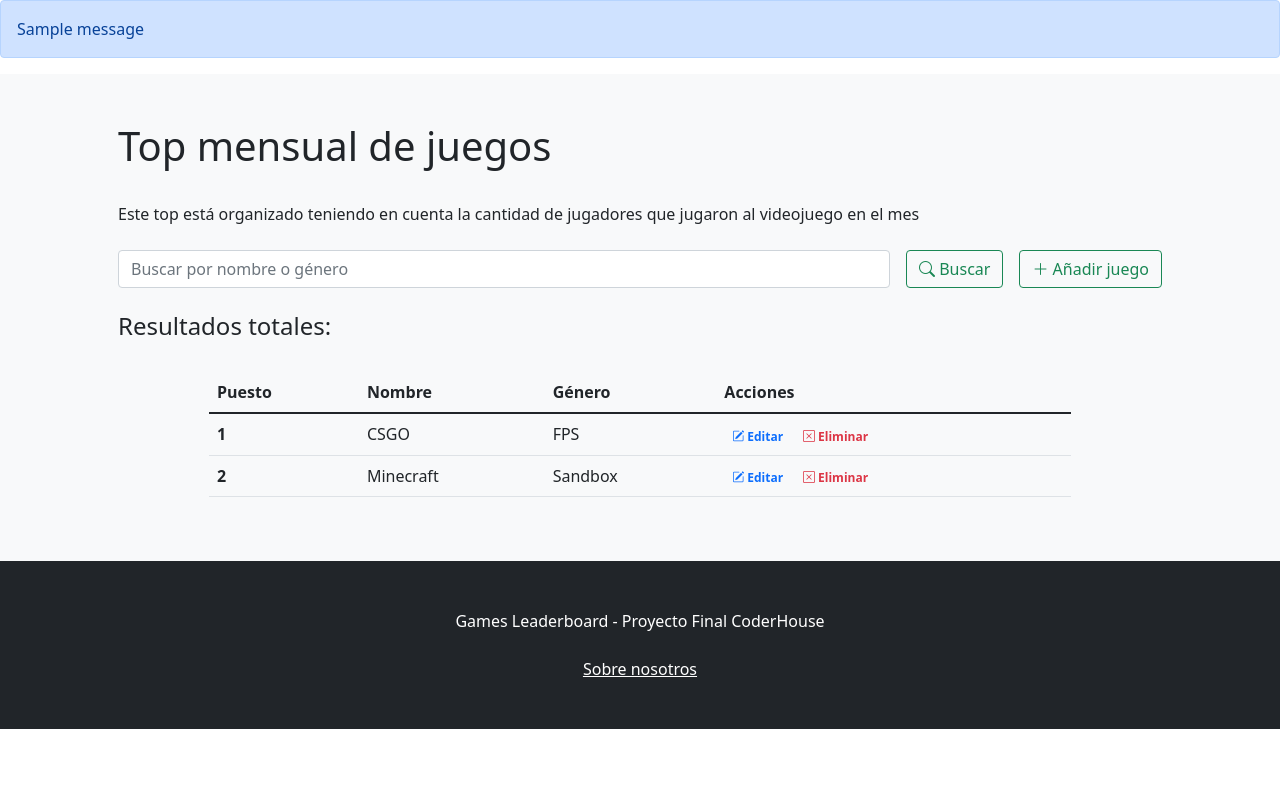
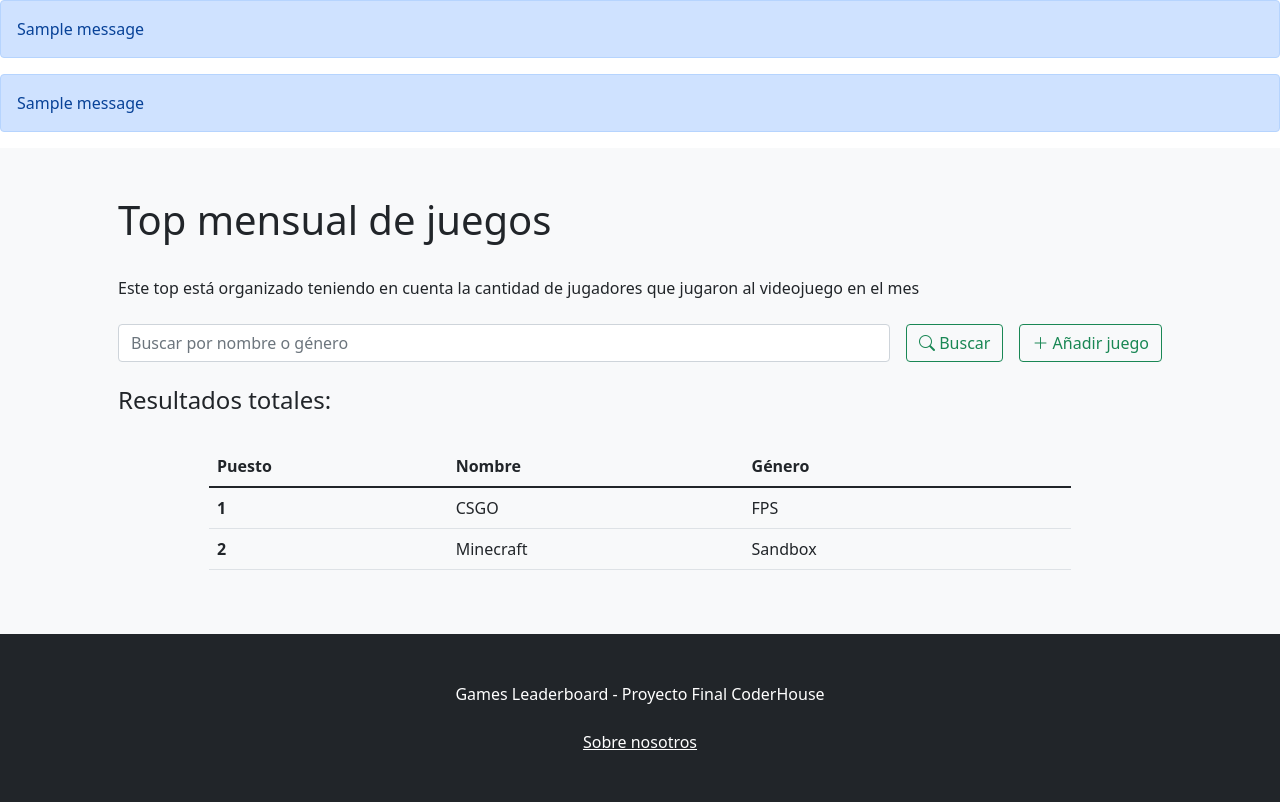
Before and after one commit to juan-alejo/ProyectoFinal, a Django app: page /app/juegos/ in a window 1280 px wide. Shown: the part 58-860 px from the top of the page. Before the commit the page ends 787 px from the top, so only its background shows below. Run offline with Django 4.2, Linux system fonts and the light colour scheme; data comes from the database, SQL or seed files in the repository; both versions use the stored data as it was after the commit; one stand-in notice (Sample message) is shown; some libraries are stand-ins or nearby versions.

Commit message:
action forms only for admins

```diff
--- a/ProyectoFinalApp/templates/ProyectoFinalApp/base.html
+++ b/ProyectoFinalApp/templates/ProyectoFinalApp/base.html
@@ -46,6 +46,14 @@
             </div>
         </nav>
 
+        {% for message in messages %}
+        <div class="container-fluid p-0">
+            <div class="alert {{ message.tags }} alert-primary" role="alert" >
+                {{ message }}
+            </div>
+        </div>
+        {% endfor %}
+
         {% block contenidoPagina %}
 
         {% endblock %}
--- a/ProyectoFinalApp/templates/ProyectoFinalApp/juegos.html
+++ b/ProyectoFinalApp/templates/ProyectoFinalApp/juegos.html
@@ -50,7 +50,9 @@
                             <th scope="col">Puesto</th>
                             <th scope="col">Nombre</th>
                             <th scope="col">Género</th>
+                            {% if user.is_superuser %}
                             <th scope="col">Acciones</th>
+                            {% endif %}
                         </tr>
                     </thead>
                     <tbody>
@@ -61,8 +63,10 @@
                                 <td>{{juego.nombre}}</td>
                                 <td>{{juego.genero}}</td>
                                 <td>
+                                    {% if user.is_superuser %}
                                     <a href="{% url 'editarJuego' juego.id %}" class="text-primary badge badge-primary text-decoration-none"> <i class="bi bi-pencil-square"></i> Editar</a>
                                     <a href="{% url 'juegoDelete' juego.id %}" class="text-danger badge badge-danger text-decoration-none"> <i class="bi bi-x-square"></i> Eliminar</a>
+                                    {% endif %}
                                 </td>
                             </tr>
                         {% endfor %}
--- a/ProyectoFinalApp/templates/ProyectoFinalApp/servidores.html
+++ b/ProyectoFinalApp/templates/ProyectoFinalApp/servidores.html
@@ -51,7 +51,9 @@
                             <th scope="col">Nombre</th>
                             <th scope="col">Versión</th>
                             <th scope="col">Juego</th>
+                            {% if user.is_superuser %}
                             <th scope="col">Acciones</th>
+                            {% endif %}
                         </tr>
                     </thead>
                     <tbody>
@@ -63,8 +65,10 @@
                                 <td>{{servidor.version}}</td>
                                 <td>{{servidor.juegoServer}}</td>
                                 <td>
+                                    {% if user.is_superuser %}
                                     <a href="{% url 'editarServidor' servidor.id %}" class="text-primary badge badge-primary text-decoration-none"> <i class="bi bi-pencil-square"></i> Editar</a>
                                     <a href="{% url 'servidorDelete' servidor.id %}" class="text-danger badge badge-danger text-decoration-none"> <i class="bi bi-x-square"></i> Eliminar</a>
+                                    {% endif %}
                                 </td>
                             </tr>
                         {% endfor %}
--- a/ProyectoFinalApp/views.py
+++ b/ProyectoFinalApp/views.py
@@ -31,7 +31,6 @@
             avatar = Avatar(usuario=user, imagen=form.cleaned_data["imagen"])
 
             avatar.save()
-
 
             return redirect("inicio")
 
@@ -93,6 +92,8 @@
 
             form.save()
 
+            messages.success(request, "Usuario registrado correctamente")
+
             user = authenticate(username=username, password=password)
 
             if user is not None:
@@ -130,6 +131,8 @@
             user.last_name = info["last_name"]
 
             user.save()
+
+            messages.success(request, "Perfil editado correctamente")
 
             return redirect("inicio")
 
```
Also changed, not shown: db.sqlite3, media/avatars/default_i6N16kd.png (added), media/avatars/guy_8lON0jC.png (added), media/avatars/guy_naLVKV1.png (added), media/avatars/logonavbar.png (added), media/avatars/logonavbar_f809LZ8.png (added), media/avatars/woman_iwVedgr.png (added).
